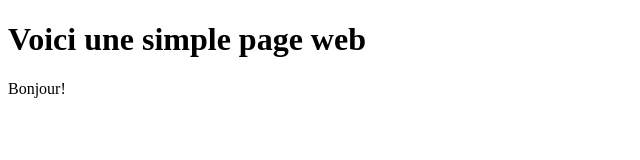
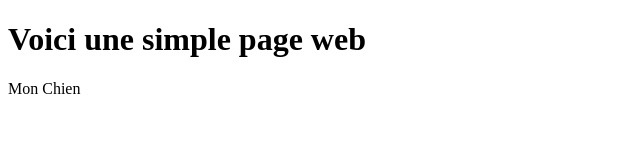
Before and after one commit to juancarlosmontreal16/d73-labo-git-02, a plain HTML site: page index.html in a window 1280 px wide. Shown: the full height of the page, 0-640 px from the left. Drawn offline with Linux system fonts and the light colour scheme.

Commit message:
J'ai ajoute mon animal prefere

```diff
--- a/index.html
+++ b/index.html
@@ -4,7 +4,7 @@
 
 	<h1>Voici une simple page web</h1>
 
-	<p>Bonjour!</p>
+	<p>Mon Chien</p>
 
 	</body>
 </html>
```
